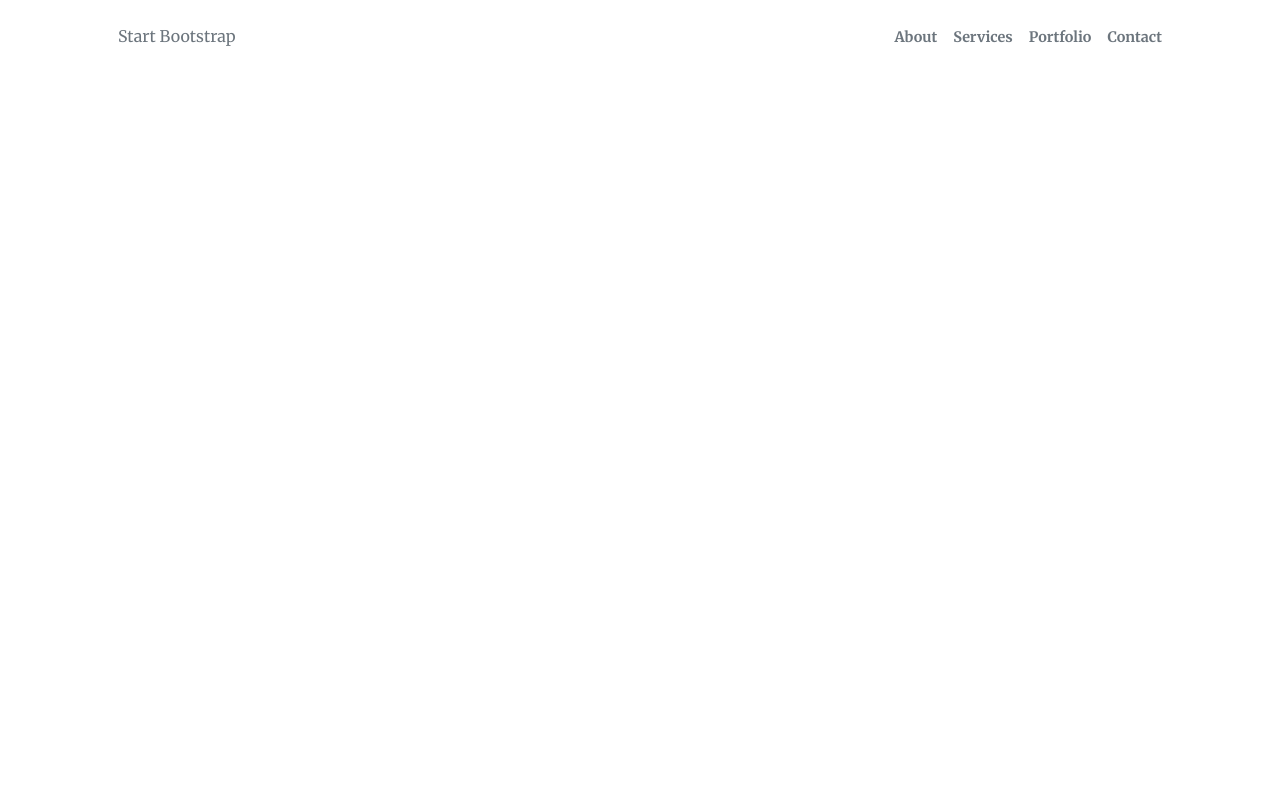
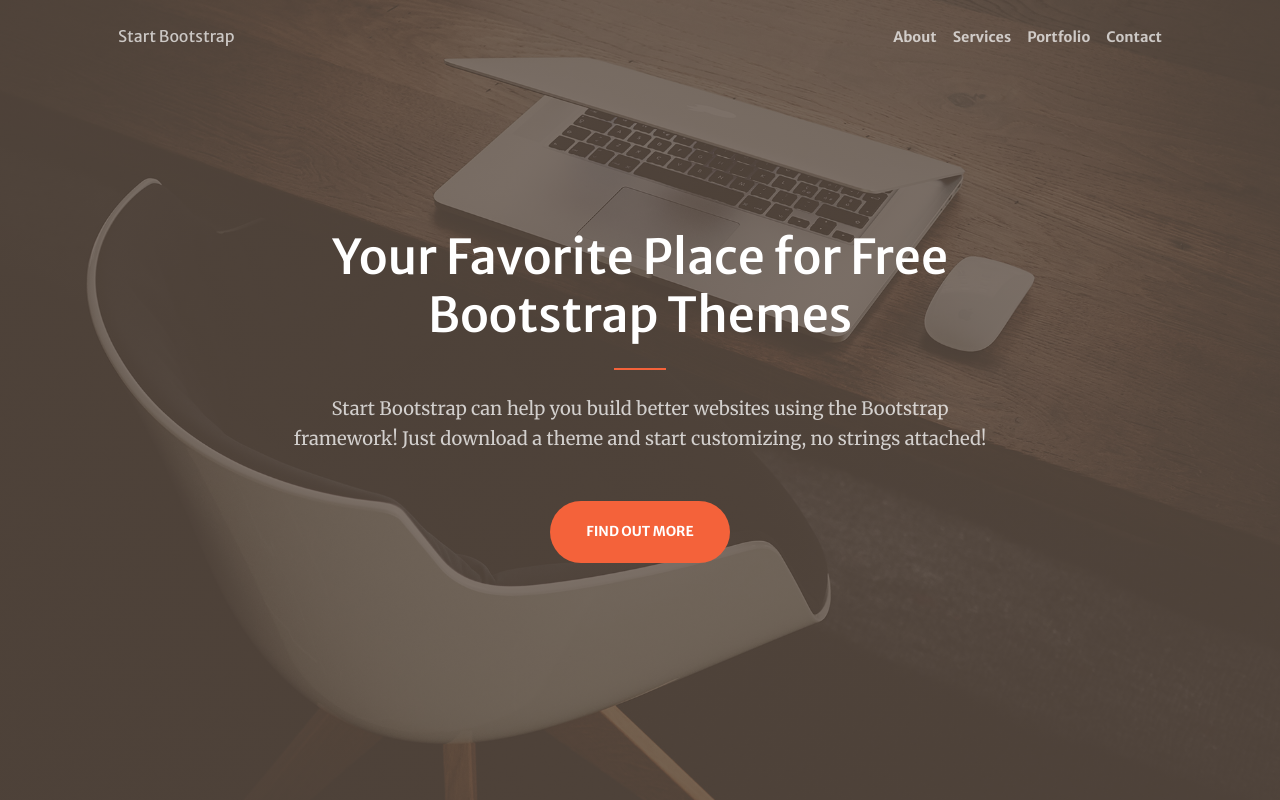
Before and after one commit to tahanimansour/StartBootstap-Page, a plain HTML site: page index.html in a window 1280 px wide. Drawn offline with Linux system fonts and the light colour scheme.

Commit message:
Add hero section

```diff
--- a/assests/css/base.css
+++ b/assests/css/base.css
@@ -5,7 +5,7 @@
 }
 
 :root {
-    --background-clor: #fff;
+    --background-color: #fff;
     --font-size: 1rem;
     --body-color: #212529;
     --primary-color: #f4623a;
@@ -19,11 +19,9 @@
     --white-color: #fff;
     --black-color: #000;
 
-    --font-monospace: SFMono-Regular, Menlo, Monaco, Consolas, "Liberation Mono", "Courier New", monospace;
+    --Merriweather-font-family: Merriweather, -apple-system, BlinkMacSystemFont, "Segoe UI", Roboto, "Helvetica Neue", Arial, "Noto Sans", sans-serif;
+    --Merriweather-Sans-font-family: "Merriweather Sans", -apple-system, BlinkMacSystemFont, "Segoe UI", Roboto, "Helvetica Neue", Arial, "Noto Sans", sans-serif;
 
-    --Merriweather-font-family: Merriweather, -apple-system, BlinkMacSystemFont, "Segoe UI", Roboto, "Helvetica Neue", Arial, "Noto Sans", sans-serif;
-
-    --font-xs: 0.75rem;
     --font-sm: 0.875rem;
     --font-md: 1rem;
     --font-lg: 1.25rem;
@@ -39,11 +37,6 @@
 
     --radius-sm: 0.25rem;
     --radius-md: 0.5rem;
-    --radius-lg: 1rem;
-    --radius-round: 50%;
-
-    --shadow-sm: 0 2px 5px rgba(0, 0, 0, 0.1);
-    --shadow-md: 0 5px 15px rgba(0, 0, 0, 0.15);
 
     --transition: 0.3s ease;
 
@@ -55,10 +48,21 @@ html {
 }
 
 body {
-    background-color: var(--background-clor);
+    background-color: var(--background-color);
     color: var(--body-color);
+    font-family: var(--Merriweather-font-family);
     font-size: var(--font-size);
     line-height: 1.6;
+    font-weight: 400;
+}
+
+.header {
+    padding: var(--space-3);
+    position: fixed;
+    top: 0;
+    left: 0;
+    width: 100%;
+    background-color: var(--white-color);
 }
 
 a {
@@ -89,10 +93,6 @@ select {
     justify-content: space-between;
     align-items: center;
     flex-wrap: wrap;
-}
-
-.flex {
-    display: flex;
 }
 
 .flex-center {
@@ -169,11 +169,16 @@ select {
     width: auto;
 }
 
-.parent {
+.content-width {
+    width: 66.666%;
+    margin: 0 auto;
+}
+
+.relative {
     position: relative;
 }
 
-.child {
+.absolute {
     position: absolute;
 }
 
@@ -183,40 +188,6 @@ select {
 
 .sticky {
     position: sticky;
-}
-
-.header {
-    padding: var(--font-size);
-    position: fixed;
-    top: 0;
-    left: 0;
-    width: 100%;
-    background-color: var(--white-color);
-}
-
-.logo a,
-.list a {
-    color: var(--secondary-color);
-    font-family: var(--Merriweather-font-family);
-}
-
-.nav-link {
-    font-weight: 700;
-    font-size: 0.9rem;
-    padding: 0.75rem 0;
-}
-
-li {
-    display: list-item;
-    unicode-bidi: isolate;
-}
-
-ul {
-    display: flex;
-    gap: 1rem;
-    list-style-type: none;
-    margin: 8px 0;
-    font-family: var(--Merriweather-font-family);
 }
 
 .text-center {
@@ -255,6 +226,10 @@ ul {
     color: var(--white-color);
 }
 
+.text-white-75 {
+    color: rgba(255, 255, 255, 0.75);
+}
+
 .font-normal {
     font-weight: 400;
 }
@@ -264,11 +239,7 @@ ul {
 }
 
 .font-heading {
-    font-family: var(--Merriweather-font-family);
-}
-
-.font-monospace {
-    font-family: var(--font-monospace);
+    font-family: var(--Merriweather-Sans-font-family);
 }
 
 .text-sm {
@@ -367,24 +338,19 @@ ul {
     margin-bottom: var(--space-5);
 }
 
-.btn {
+.btn{
     display: inline-block;
-    padding: 0.75rem 1.5rem;
+    padding: 1.25rem 2.25rem;
+    font-family: var(--Merriweather-Sans-font-family);
+    font-size: 0.85rem;
+    font-weight: 700;
+    text-transform: uppercase;
     border: none;
-    border-radius: var(--radius-sm);
-    cursor: pointer;
-    font-weight: 700;
-    text-align: center;
-    transition: var(--transition);
+    border-radius: 10rem;
 }
 
 .btn-primary {
     background-color: var(--primary-color);
-    color: var(--white-color);
-}
-
-.btn-secondary {
-    background-color: var(--secondary-color);
     color: var(--white-color);
 }
 
@@ -393,21 +359,6 @@ ul {
     color: var(--dark-color);
 }
 
-.card {
-    padding: var(--space-4);
-    background-color: var(--white-color);
-    border-radius: var(--radius-md);
-    box-shadow: var(--shadow-sm);
-}
-
-.card-title {
-    margin-bottom: var(--space-2);
-    font-family: var(--Merriweather-font-family);
-}
-
-.card-body {
-    color: var(--secondary-color);
-}
 
 .form-control {
     width: 100%;
@@ -428,19 +379,15 @@ ul {
 
 .section-title {
     margin-bottom: var(--space-3);
-    font-family: var(--Merriweather-font-family);
+    font-family: var(--Merriweather-Sans-font-family);
     font-size: var(--font-xl);
 }
 
-.section-text {
-    max-width: 700px;
-    margin: 0 auto;
-}
 
-.divider {
-    width: 3.5rem;
-    height: 0.2rem;
-    margin: var(--space-3) auto;
+.center-line {
+    width: 3.25rem;
+    height: 0.1rem;
+    margin: var(--space-4) auto;
     border: 0;
     background-color: var(--primary-color);
 }
@@ -451,10 +398,6 @@ ul {
 
 .rounded {
     border-radius: var(--radius-md);
-}
-
-.rounded-circle {
-    border-radius: var(--radius-round);
 }
 
 .bg-primary {
@@ -494,6 +437,26 @@ ul {
     top: 50%;
     left: 50%;
     transform: translate(-50%, -50%);
+}
+
+h6, .h6, h5, .h5, h4, .h4,
+h3, .h3, h2, .h2, h1, .h1 {
+    margin-top: 0;
+    margin-bottom: var(--space-2);
+    font-family: var(--Merriweather-Sans-font-family);
+    font-weight: 500;
+    line-height: 1.2;
+}
+
+p {
+  margin-top: 0;
+  margin-bottom: 1rem;
+}
+
+@media (max-width: 991px) {
+    .content-width {
+        width: 100%;
+    }
 }
 
 @media (max-width: 992px) {
--- a/assests/css/main.css
+++ b/assests/css/main.css
@@ -0,0 +1,64 @@
+.nav-link {
+    font-weight: 700;
+    font-size: 0.9rem;
+    padding: 0.75rem 0;
+}
+
+.list ul {
+    display: flex;
+    gap: 1rem;
+    list-style-type: none;
+    margin: 8px 0;
+}
+
+.list a,
+.logo a {
+    color: var(--secondary-color);
+}
+
+.menu {
+    display: none;
+}
+
+.menu img {
+    width: 24px;
+    height: 24px;
+}
+
+.hero{
+    padding-top: 4.5rem;
+    min-height: 100vh;
+
+    background-image:
+        linear-gradient(rgba(92, 77, 66, 0.8), rgba(92, 77, 66, 0.8)),
+        url("../img/hero.jpg");
+
+    background-size: cover;
+    background-position: center;
+    background-repeat: no-repeat;
+}
+
+@media (max-width: 991px) {
+    .menu {
+        display: block;
+    }
+
+    .list {
+        display: none;
+    }
+}
+
+@media (min-width: 992px) {
+    .header {
+        background-color: transparent;
+    }
+
+    .list a,
+    .logo a {
+        color: rgba(255, 255, 255, 0.7);
+    }
+
+    .hero p {
+        font-size: 1.15rem;
+    }
+}
--- a/index.html
+++ b/index.html
@@ -19,22 +19,43 @@
     <header class="header">
         <div class="container Flex">
             <div class="logo">
-                <a href="./index.html">
+                <a class="font-heading" href="./index.html">
                     Start Bootstrap
                 </a>
             </div>
 
+            <button type="button" class="menu">
+                <img src="./assests/img/icons/menu.svg" alt="menu" />
+            </button>
+
             <nav class="list">
                 <ul>
-                    <li ><a class="nav-link" href="#about">About</a></li>
-                    <li><a class="nav-link" href="#services">Services</a></li>
-                    <li><a class="nav-link" href="#portfolio">Portfolio</a></li>
-                    <li> <a class="nav-link" href="#contact">Contact</a></li>
+                    <li><a class="nav-link font-heading" href="#about">About</a></li>
+                    <li><a class="nav-link font-heading" href="#services">Services</a></li>
+                    <li><a class="nav-link font-heading" href="#portfolio">Portfolio</a></li>
+                    <li><a class="nav-link font-heading" href="#contact">Contact</a></li>
                 </ul>
             </nav>
         </div>
     </header>
 
+
+    <main>
+        <section class="hero py-6 flex-center text-white">
+            <div class="container text-center">
+                <div class="content-width">
+                    <h1 class="text-xxl">Your Favorite Place for Free Bootstrap Themes</h1>
+                    <hr class="center-line">
+                    <p class="text-white-75 mb-5">
+                        Start Bootstrap can help you build better websites using the Bootstrap framework! Just download a theme and start customizing, no strings attached!</p>
+                    <a href="#about" class="btn btn-primary">Find Out More</a>
+                </div>
+            </div>
+        </section>
+
+    </main>
+
+
 </body>
 
 </html>
```
Also changed, not shown: assests/img/hero.jpg (added), assests/img/icons/menu.svg (added).
